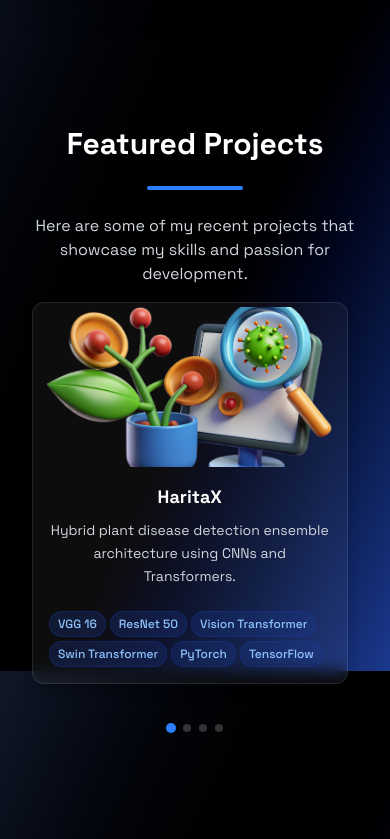
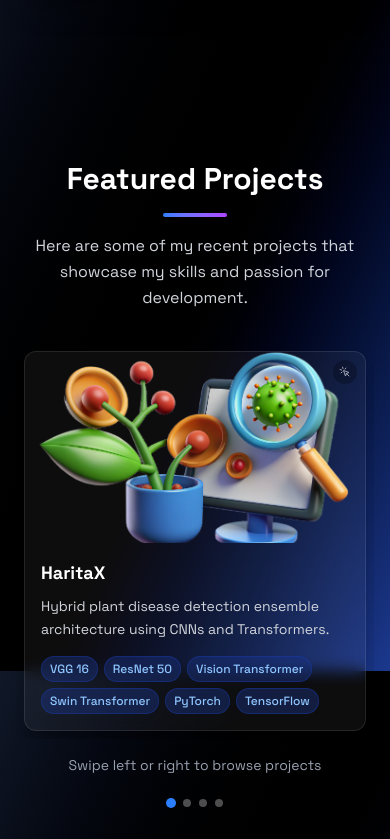
Before and after one commit to aayush010904/aayush-portfolio, a React (Vite) app: page / in a window 390 px wide. Shown: the part 2705-3544 px from the top of the page. Built offline with nearby package versions, Linux system fonts and the light colour scheme.

Commit message:
minor bugs fixed

```diff
--- a/src/components/sections/projects.jsx
+++ b/src/components/sections/projects.jsx
@@ -1,5 +1,5 @@
 import { useTheme } from "../../contexts/ThemeContext";
-import { useState, useEffect } from "react";
+import { useState, useEffect, useCallback } from "react";
 
 // Import all project images
 import haritaxImage from "../../assets/img/haritax.png";
@@ -11,6 +11,8 @@ export const Projects = () => {
   const { isDark } = useTheme();
   const [currentIndex, setCurrentIndex] = useState(0);
   const [cardsPerView, setCardsPerView] = useState(3);
+  const [touchStart, setTouchStart] = useState(null);
+  const [touchEnd, setTouchEnd] = useState(null);
 
   // List of projects
   const projects = [
@@ -72,15 +74,16 @@ export const Projects = () => {
     },
   ];
 
-  // Responsive cards per view
+  // Improved responsive cards per view with proper breakpoints
   useEffect(() => {
     const handleResize = () => {
-      if (window.innerWidth >= 1024) {
-        setCardsPerView(3);
-      } else if (window.innerWidth >= 768) {
-        setCardsPerView(2);
+      const width = window.innerWidth;
+      if (width >= 1280) {
+        setCardsPerView(3); // xl breakpoint
+      } else if (width >= 768) {
+        setCardsPerView(2); // md breakpoint
       } else {
-        setCardsPerView(1);
+        setCardsPerView(1); // mobile
       }
     };
 
@@ -89,61 +92,105 @@ export const Projects = () => {
     return () => window.removeEventListener("resize", handleResize);
   }, []);
 
-  const nextProject = () => {
-    setCurrentIndex((prev) =>
-      prev + 1 >= Math.ceil(projects.length / cardsPerView) ? 0 : prev + 1
+  const maxIndex = Math.ceil(projects.length / cardsPerView) - 1;
+
+  const nextProject = useCallback(() => {
+    setCurrentIndex((prev) => (prev >= maxIndex ? 0 : prev + 1));
+  }, [maxIndex]);
+
+  const prevProject = useCallback(() => {
+    setCurrentIndex((prev) => (prev <= 0 ? maxIndex : prev - 1));
+  }, [maxIndex]);
+
+  const goToProject = useCallback(
+    (index) => {
+      setCurrentIndex(Math.min(index, maxIndex));
+    },
+    [maxIndex]
   );
+
+  // Touch handlers for mobile swipe
+  const handleTouchStart = (e) => {
+    setTouchEnd(null);
+    setTouchStart(e.targetTouches[0].clientX);
   };
 
-  const prevProject = () => {
-    setCurrentIndex((prev) =>
-      prev - 1 < 0 ? Math.ceil(projects.length / cardsPerView) - 1 : prev - 1
-    );
+  const handleTouchMove = (e) => {
+    setTouchEnd(e.targetTouches[0].clientX);
   };
 
-  const goToProject = (index) => {
-    setCurrentIndex(index);
+  const handleTouchEnd = () => {
+    if (!touchStart || !touchEnd) return;
+
+    const distance = touchStart - touchEnd;
+    const isLeftSwipe = distance > 50;
+    const isRightSwipe = distance < -50;
+
+    if (isLeftSwipe && cardsPerView === 1) {
+      nextProject();
+    }
+    if (isRightSwipe && cardsPerView === 1) {
+      prevProject();
+    }
   };
+
+  // Keyboard navigation
+  useEffect(() => {
+    const handleKeyDown = (e) => {
+      if (e.key === "ArrowLeft") {
+        prevProject();
+      } else if (e.key === "ArrowRight") {
+        nextProject();
+      }
+    };
+
+    window.addEventListener("keydown", handleKeyDown);
+    return () => window.removeEventListener("keydown", handleKeyDown);
+  }, [nextProject, prevProject]);
 
   return (
     <section
       id="projects"
-      style={{ minHeight: "100dvh" }}
-      className="py-16 md:py-20"
+      className="py-12 sm:py-16 md:py-20 min-h-screen flex items-center"
     >
-      <div className="max-w-6xl mx-auto px-4">
-        <div className="text-center mb-12 md:mb-16">
+      <div className="max-w-7xl mx-auto px-4 sm:px-6 lg:px-8 w-full">
+        {/* Header */}
+        <div className="text-center mb-8 sm:mb-12 md:mb-16">
           <h2
-            className={`text-3xl sm:text-4xl md:text-5xl font-bold mb-6 transition-colors duration-300 ${
+            className={`text-3xl sm:text-4xl md:text-5xl lg:text-6xl font-bold mb-4 sm:mb-6 transition-colors duration-300 ${
               isDark ? "text-white" : "text-gray-900"
             }`}
           >
             Featured Projects
           </h2>
-          <div className="w-24 h-1 bg-blue-500 mx-auto rounded-full"></div>
+          <div className="w-16 sm:w-20 md:w-24 h-1 bg-gradient-to-r from-blue-500 to-purple-500 mx-auto rounded-full"></div>
           <p
-            className={`text-base sm:text-lg mt-6 max-w-2xl mx-auto ${
+            className={`text-base sm:text-lg md:text-xl mt-4 sm:mt-6 max-w-3xl mx-auto leading-relaxed ${
               isDark ? "text-gray-300" : "text-gray-600"
             }`}
           >
             Here are some of my recent projects that showcase my skills and
             passion for development.
           </p>
+        </div>
 
-          <div className="relative px-2 sm:px-6 md:px-12">
-            {/* Carousel navigation buttons (hide on mobile) */}
+        {/* Projects Container */}
+        <div className="relative md:px-8 lg:px-12">
+          {/* Navigation Buttons - Desktop Only */}
+          {cardsPerView > 1 && (
+            <>
               <button
                 onClick={prevProject}
-              className={`hidden md:block absolute left-0 top-1/2 -translate-y-1/2 z-10 p-2 md:p-3 rounded-full backdrop-blur-sm transition-all duration-300 hover:scale-110 active:scale-95
-      ${
+                disabled={currentIndex === 0}
+                className={`hidden md:flex absolute left-0 top-1/2 -translate-y-1/2 -translate-x-4 z-20 w-10 h-10 lg:w-12 lg:h-12 items-center justify-center rounded-full backdrop-blur-md transition-all duration-300 hover:scale-110 active:scale-95 disabled:opacity-50 disabled:cursor-not-allowed ${
                   isDark
                     ? "bg-white/10 hover:bg-white/20 text-white shadow-lg shadow-black/20"
-          : "bg-white/60 hover:bg-white/80 text-gray-700 shadow-lg shadow-gray-900/10"
+                    : "bg-white/80 hover:bg-white/90 text-gray-700 shadow-lg shadow-gray-900/10"
                 }`}
-              aria-label="Previous project"
+                aria-label="Previous projects"
               >
                 <svg
-                className="w-5 h-5"
+                  className="w-5 h-5 lg:w-6 lg:h-6"
                   fill="none"
                   stroke="currentColor"
                   viewBox="0 0 24 24"
@@ -156,18 +203,19 @@ export const Projects = () => {
                   />
                 </svg>
               </button>
+
               <button
                 onClick={nextProject}
-              className={`hidden md:block absolute right-0 top-1/2 -translate-y-1/2 z-10 p-2 md:p-3 rounded-full backdrop-blur-sm transition-all duration-300 hover:scale-110 active:scale-95
-      ${
+                disabled={currentIndex === maxIndex}
+                className={`hidden md:flex absolute right-0 top-1/2 -translate-y-1/2 translate-x-4 z-20 w-10 h-10 lg:w-12 lg:h-12 items-center justify-center rounded-full backdrop-blur-md transition-all duration-300 hover:scale-110 active:scale-95 disabled:opacity-50 disabled:cursor-not-allowed ${
                   isDark
                     ? "bg-white/10 hover:bg-white/20 text-white shadow-lg shadow-black/20"
-          : "bg-white/60 hover:bg-white/80 text-gray-700 shadow-lg shadow-gray-900/10"
+                    : "bg-white/80 hover:bg-white/90 text-gray-700 shadow-lg shadow-gray-900/10"
                 }`}
-              aria-label="Next project"
+                aria-label="Next projects"
               >
                 <svg
-                className="w-5 h-5"
+                  className="w-5 h-5 lg:w-6 lg:h-6"
                   fill="none"
                   stroke="currentColor"
                   viewBox="0 0 24 24"
@@ -180,115 +228,200 @@ export const Projects = () => {
                   />
                 </svg>
               </button>
+            </>
+          )}
 
-            {/* Projects Carousel */}
+          {/* Projects Grid/Carousel */}
           <div
-              className={`
-      flex gap-4 md:gap-0
-      ${
-        cardsPerView === 1
-          ? "overflow-x-auto flex-nowrap scroll-smooth no-scrollbar"
-          : "md:overflow-hidden"
-      }
-    `}
-              style={
-                cardsPerView > 1
-                  ? {
+            className="overflow-hidden md:py-6 lg:py-8 rounded-xl"
+            onTouchStart={handleTouchStart}
+            onTouchMove={handleTouchMove}
+            onTouchEnd={handleTouchEnd}
+          >
+            <div
+              className="flex transition-transform duration-500 ease-out"
+              style={{
                 transform: `translateX(-${
                   currentIndex * (100 / cardsPerView)
                 }%)`,
-                      transition: "transform 0.5s ease-in-out",
-                    }
-                  : {}
-              }
+                width: `${(projects.length * 100) / cardsPerView}%`,
+              }}
             >
               {projects.map((project, index) => (
                 <div
                   key={index}
-                  className={`
-          ${cardsPerView === 1 ? "min-w-[85vw] max-w-xs" : "w-80"}
-          flex-shrink-0
-          md:w-1/2 lg:w-1/3
-          px-2 sm:px-4 pb-4 sm:pb-8 pt-4 sm:pt-8
-        `}
+                  className="flex-shrink-0 px-2 sm:px-3 md:px-4 lg:px-6 py-2 md:py-4"
+                  style={{
+                    width: `${100 / (projects.length / cardsPerView)}%`,
+                  }}
                 >
-                  <div
-                    className={`group rounded-xl sm:rounded-2xl overflow-hidden transition-all duration-300 hover:scale-105 h-full flex flex-col backdrop-blur-sm border ${
-                      isDark
-                        ? "bg-white/5 border-white/10 shadow-lg hover:shadow-xl shadow-black/20 hover:shadow-black/30"
-                        : "bg-white/40 border-white/50 shadow-lg hover:shadow-xl shadow-gray-400/15 hover:shadow-gray-400/25"
+                  <ProjectCard project={project} isDark={isDark} />
+                </div>
+              ))}
+            </div>
+          </div>
+
+          {/* Swipe Indicator - Mobile Only */}
+          {cardsPerView === 1 && (
+            <div className="flex justify-center mt-4 md:hidden">
+              <p
+                className={`text-sm ${
+                  isDark ? "text-gray-400" : "text-gray-500"
                 }`}
               >
-                    <div className="relative overflow-hidden pt-1">
-                      <img
-                        src={
-                          project.image || "https://via.placeholder.com/400x225"
-                        }
-                        alt={project.title}
-                        className="w-full h-40 sm:h-48 object-cover transition-transform duration-300 group-hover:blur-xs group-hover:scale-105"
+                Swipe left or right to browse projects
+              </p>
+            </div>
+          )}
+
+          {/* Pagination Dots */}
+          <div className="flex justify-center mt-6 sm:mt-8 space-x-2">
+            {Array.from({
+              length: Math.ceil(projects.length / cardsPerView),
+            }).map((_, index) => (
+              <button
+                key={index}
+                onClick={() => goToProject(index)}
+                className={`w-2 h-2 sm:w-3 sm:h-3 rounded-full transition-all duration-300 hover:scale-125 focus:outline-none focus:ring-2 focus:ring-blue-500 focus:ring-opacity-50 ${
+                  index === currentIndex
+                    ? "bg-blue-500 scale-125"
+                    : isDark
+                    ? "bg-white/30 hover:bg-white/50"
+                    : "bg-gray-400/60 hover:bg-gray-500/60"
+                }`}
+                aria-label={`Go to project group ${index + 1}`}
               />
-                      {/* Clickable overlay that works on both hover and tap */}
-                      <div
-                        className="absolute inset-0 bg-black/50 opacity-0 md:group-hover:opacity-100 transition-opacity duration-300 flex items-center justify-center space-x-4"
-                        onClick={(event) => {
-                          // On mobile, toggle visibility directly
+            ))}
+          </div>
+        </div>
+      </div>
+    </section>
+  );
+};
+
+// Optimized Project Card Component
+const ProjectCard = ({ project, isDark }) => {
+  const [isOverlayVisible, setIsOverlayVisible] = useState(false);
+
+  const handleImageClick = (e) => {
+    e.preventDefault();
+    e.stopPropagation();
     if (window.innerWidth < 768) {
-                            const overlay = event.currentTarget;
-                            const img = overlay.previousElementSibling;
-
-                            // Toggle the blur on the image (use standard blur class)
-                            img.classList.toggle("blur-sm"); // Changed from blur-xs to blur-sm (Tailwind standard)
-                            img.classList.toggle("scale-105");
-
-                            // Toggle the opacity on the overlay
-                            overlay.classList.toggle("opacity-0");
-                            overlay.classList.toggle("opacity-100");
-
-                            // Wait for tap outside to reset
-                            setTimeout(() => {
-                              const resetBlur = (e) => {
-                                if (!overlay.contains(e.target)) {
-                                  img.classList.remove("blur-sm", "scale-105"); // Changed from blur-xs to blur-sm
-                                  overlay.classList.add("opacity-0");
-                                  overlay.classList.remove("opacity-100");
-                                  document.removeEventListener(
-                                    "click",
-                                    resetBlur
-                                  );
+      setIsOverlayVisible(!isOverlayVisible);
     }
   };
-                              document.addEventListener("click", resetBlur);
-                            }, 0);
-                          } else {
-                            // On desktop, just open the link
-                            window.open(project.github, "_blank");
+
+  const handleGitHubClick = (e) => {
+    e.stopPropagation();
+    window.open(project.github, "_blank", "noopener,noreferrer");
+  };
+
+  // Reset overlay when clicking outside on mobile
+  useEffect(() => {
+    if (isOverlayVisible && window.innerWidth < 768) {
+      const handleClickOutside = (e) => {
+        if (!e.target.closest("[data-project-card]")) {
+          setIsOverlayVisible(false);
         }
-                        }}
+      };
+
+      document.addEventListener("click", handleClickOutside);
+      return () => document.removeEventListener("click", handleClickOutside);
+    }
+  }, [isOverlayVisible]);
+
+  // Reset overlay on window resize
+  useEffect(() => {
+    const handleResize = () => {
+      if (window.innerWidth >= 768) {
+        setIsOverlayVisible(false);
+      }
+    };
+
+    window.addEventListener("resize", handleResize);
+    return () => window.removeEventListener("resize", handleResize);
+  }, []);
+
+  return (
+    <article
+      data-project-card
+      className={`group my-0 rounded-xl sm:rounded-2xl overflow-hidden transition-all duration-300 md:hover:scale-105 md:hover:z-10 h-full flex flex-col backdrop-blur-sm border ${
+        isDark
+          ? "bg-white/5 border-white/10 shadow-xl md:hover:shadow-2xl shadow-black/20 md:hover:shadow-black/40"
+          : "bg-white/60 border-white/50 shadow-xl md:hover:shadow-2xl shadow-gray-400/15 md:hover:shadow-gray-400/30"
+      }`}
     >
-                        <a
-                          href={project.github}
-                          className="p-2 sm:p-3 bg-white/20 backdrop-blur-sm rounded-full hover:bg-white/30 transition-colors"
-                          aria-label="View GitHub repository"
-                          target="_blank"
-                          onClick={(e) => {
-                            // Prevent the overlay click handler from running twice
-                            e.stopPropagation();
-                          }}
+      {/* Image Container */}
+      <div
+        className="relative overflow-hidden aspect-video cursor-pointer md:cursor-default"
+        onClick={handleImageClick}
+      >
+        <img
+          src={project.image || "https://via.placeholder.com/400x225"}
+          alt={project.title}
+          className={`w-full h-full object-cover transition-all duration-300 ${
+            isOverlayVisible
+              ? "blur-sm scale-105"
+              : "md:group-hover:blur-sm md:group-hover:scale-105"
+          }`}
+          loading="lazy"
+        />
+
+        {/* Overlay - Mobile tap or Desktop hover */}
+        <div
+          className={`absolute inset-0 bg-black/60 backdrop-blur-sm flex items-center justify-center transition-opacity duration-300 ${
+            isOverlayVisible
+              ? "opacity-100"
+              : "opacity-0 md:group-hover:opacity-100"
+          }`}
+        >
+          <button
+            onClick={handleGitHubClick}
+            className="p-3 sm:p-4 bg-white/20 backdrop-blur-sm rounded-full hover:bg-white/30 transition-all duration-300 hover:scale-110 active:scale-95 focus:outline-none focus:ring-2 focus:ring-white/50"
+            aria-label={`View ${project.title} on GitHub`}
           >
             <svg
-                            className="w-4 h-4 sm:w-5 sm:h-5 text-white"
+              className="w-5 h-5 sm:w-6 sm:h-6 text-white"
               fill="currentColor"
               viewBox="0 0 24 24"
             >
               <path d="M12 0c-6.626 0-12 5.373-12 12 0 5.302 3.438 9.8 8.207 11.387.599.111.793-.261.793-.577v-2.234c-3.338.726-4.033-1.416-4.033-1.416-.546-1.387-1.333-1.756-1.333-1.756-1.089-.745.083-.729.083-.729 1.205.084 1.839 1.237 1.839 1.237 1.07 1.834 2.807 1.304 3.492.997.107-.775.418-1.305.762-1.604-2.665-.305-5.467-1.334-5.467-5.931 0-1.311.469-2.381 1.236-3.221-.124-.303-.535-1.524.117-3.176 0 0 1.008-.322 3.301 1.23.957-.266 1.983-.399 3.003-.404 1.02.005 2.047.138 3.006.404 2.291-1.552 3.297-1.23 3.297-1.23.653 1.653.242 2.874.118 3.176.77.84 1.235 1.911 1.235 3.221 0 4.609-2.807 5.624-5.479 5.921.43.372.823 1.102.823 2.222v3.293c0 .319.192.694.801.576 4.765-1.589 8.199-6.086 8.199-11.386 0-6.627-5.373-12-12-12z" />
             </svg>
-                        </a>
+          </button>
+        </div>
+
+        {/* Mobile tap indicator - improved with better icon */}
+        <div
+          className={`absolute top-2 right-2 md:hidden transition-opacity duration-300 ${
+            isOverlayVisible ? "opacity-0" : "opacity-60"
+          }`}
+        >
+          <div
+            className={`w-6 h-6 rounded-full flex items-center justify-center ${
+              isDark ? "bg-black/40" : "bg-white/40"
+            } backdrop-blur-sm`}
+          >
+            <svg
+              className={`w-3 h-3 ${isDark ? "text-white" : "text-gray-700"}`}
+              fill="none"
+              stroke="currentColor"
+              viewBox="0 0 24 24"
+            >
+              <path
+                strokeLinecap="round"
+                strokeLinejoin="round"
+                strokeWidth="2"
+                d="M15 15l-2 5L9 9l11 4-5 2zm0 0l5 5M7.188 2.239l.777 2.897M5.136 7.965l-2.898-.777M13.95 4.05l-2.122 2.122m-5.657 5.656l-2.12 2.122"
+              />
+            </svg>
+          </div>
         </div>
       </div>
 
+      {/* Content */}
       <div className="p-4 sm:p-6 flex-1 flex flex-col">
         <h3
-                        className={`text-lg sm:text-xl font-bold mb-2 sm:mb-3 ${
+          className={`text-lg sm:text-xl lg:text-2xl font-bold mb-2 sm:mb-3 ${
             isDark ? "text-white" : "text-gray-900"
           }`}
         >
@@ -301,54 +434,32 @@ export const Projects = () => {
         >
           {project.description}
         </p>
-                      <div className="flex flex-wrap gap-1 sm:gap-2 mt-auto">
-                        {project.tech.map((tech, techIndex) => (
+
+        {/* Tech Stack */}
+        <div className="flex flex-wrap gap-1.5 sm:gap-2 mt-auto">
+          {project.tech.slice(0, 6).map((tech, techIndex) => (
             <span
               key={techIndex}
-                            className={`px-2 py-1 text-xs font-medium rounded-full ${
+              className={`px-2 py-1 text-xs sm:text-sm font-medium rounded-full transition-colors duration-200 ${
                 isDark
-                                ? "bg-blue-900/30 text-blue-300 border border-blue-800/30"
-                                : "bg-blue-100/80 text-blue-700 border border-blue-200/80"
+                  ? "bg-blue-900/40 text-blue-300 border border-blue-800/40 hover:bg-blue-800/40"
+                  : "bg-blue-100/80 text-blue-700 border border-blue-200/80 hover:bg-blue-200/80"
               }`}
             >
               {tech}
             </span>
           ))}
+          {project.tech.length > 6 && (
+            <span
+              className={`px-2 py-1 text-xs sm:text-sm font-medium rounded-full ${
+                isDark ? "text-gray-400" : "text-gray-500"
+              }`}
+            >
+              +{project.tech.length - 6} more
+            </span>
+          )}
         </div>
       </div>
-                  </div>
-                </div>
-              ))}
-            </div>
-
-            {/* Pagination dots (hide on mobile) */}
-            <div className="flex justify-center mt-6 md:mt-8 space-x-2">
-              {Array.from({
-                length:
-                  cardsPerView === 1
-                    ? projects.length
-                    : Math.ceil(projects.length / cardsPerView),
-              }).map((_, index) => (
-                <button
-                  key={index}
-                  onClick={() => goToProject(index)}
-                  className={`w-2 h-2 sm:w-3 sm:h-3 rounded-full transition-all duration-300 ${
-                    index ===
-                    (cardsPerView === 1
-                      ? currentIndex % projects.length
-                      : currentIndex)
-                      ? "bg-blue-500 scale-125"
-                      : isDark
-                      ? "bg-white/20 hover:bg-white/30"
-                      : "bg-gray-300/60 hover:bg-gray-400/60"
-                  }`}
-                  aria-label={`Go to project set ${index + 1}`}
-                />
-              ))}
-            </div>
-          </div>
-        </div>
-      </div>
-    </section>
+    </article>
   );
 };
```
Lines whose indentation alone changed are shown as unchanged.
